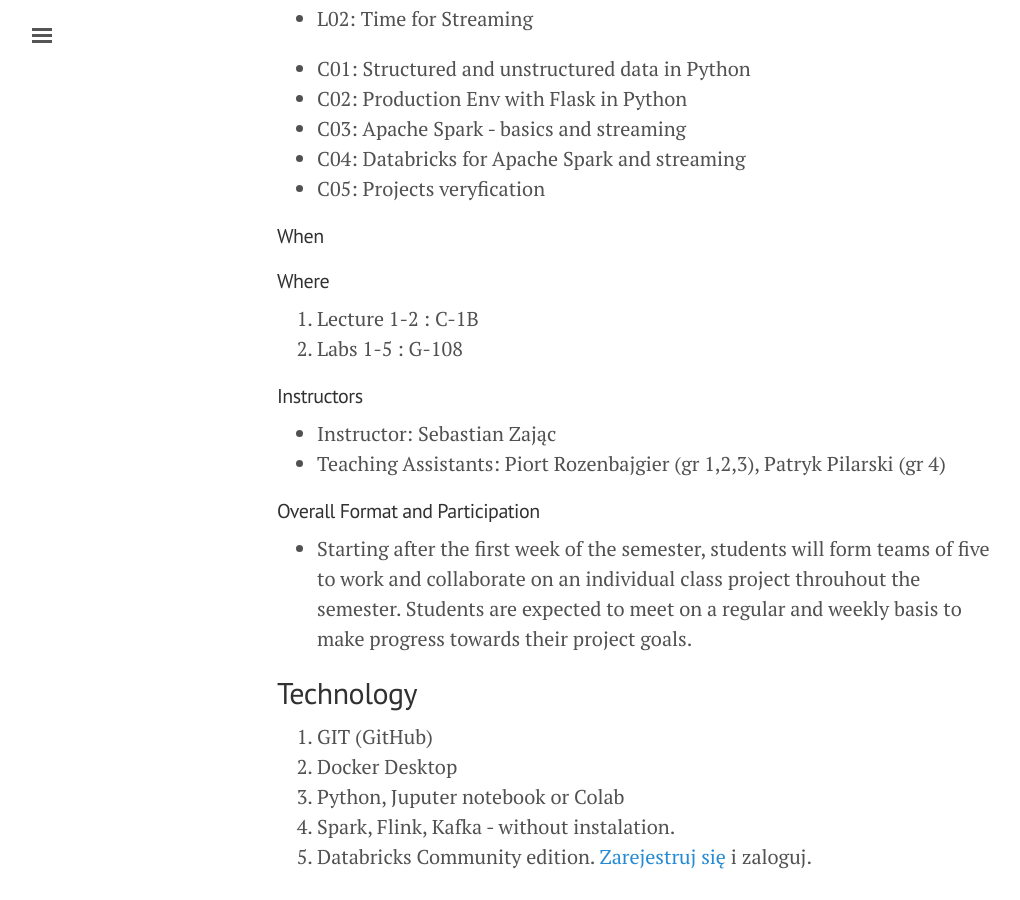
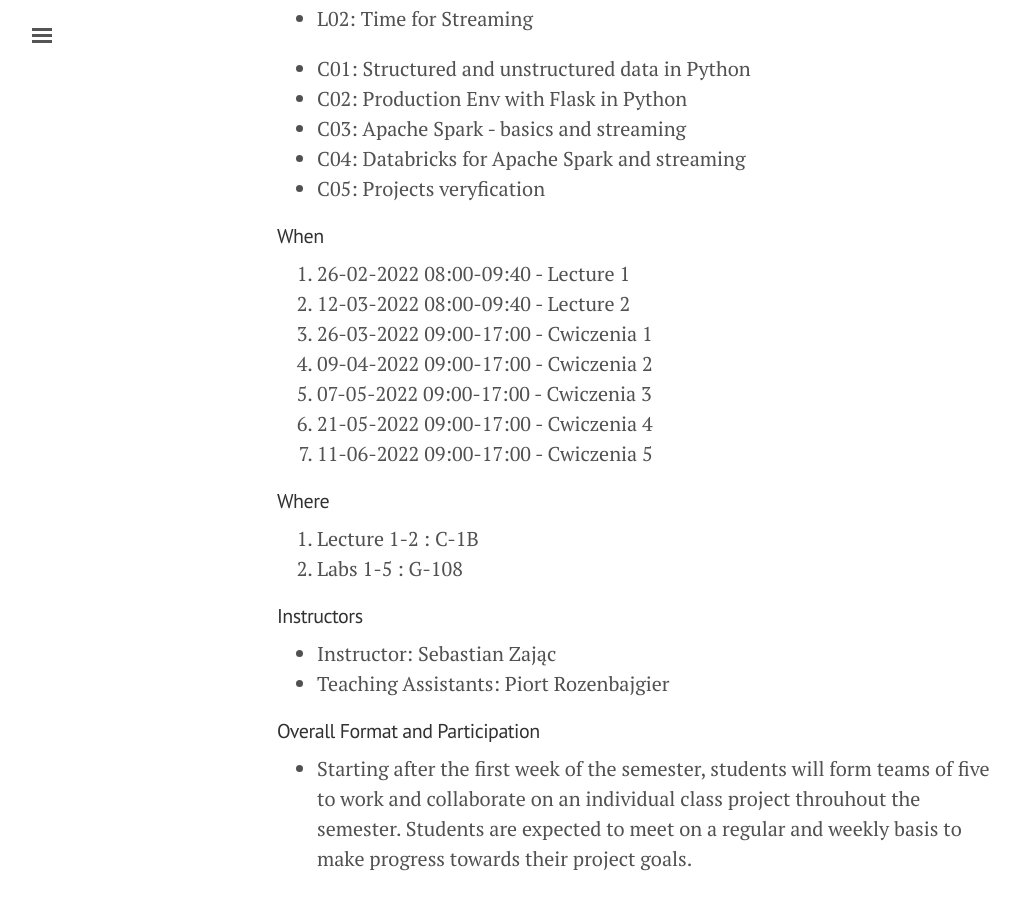
Before and after one commit to sebkaz-teaching/RTA_summer2022, a Jekyll site: the page built from _posts/2021-10-09-Intro.md, in a window 1280 px wide and 900 px high, scrolled down 592 px. Shown: the whole window, without its empty margins (3-1023 px from the left). Built offline with Jekyll 4.4.1, drawn with Linux system fonts in a browser that asks for light colours.

Commit message:
add init

```diff
--- a/_posts/2021-10-09-Intro.md
+++ b/_posts/2021-10-09-Intro.md
@@ -29,7 +29,13 @@ List of all the recommended (and more) [books](/RealTime/ksiazki)!
 
 #### When
 
-
+1. 26-02-2022 08:00-09:40 - Lecture 1
+2. 12-03-2022 08:00-09:40 - Lecture 2
+3. 26-03-2022 09:00-17:00 - Cwiczenia 1
+4. 09-04-2022 09:00-17:00 - Cwiczenia 2
+5. 07-05-2022 09:00-17:00 - Cwiczenia 3
+6. 21-05-2022 09:00-17:00 - Cwiczenia 4
+7. 11-06-2022 09:00-17:00 - Cwiczenia 5
 
 #### Where
 
@@ -39,7 +45,7 @@ List of all the recommended (and more) [books](/RealTime/ksiazki)!
 #### Instructors
 
 - Instructor: Sebastian Zając
-- Teaching Assistants: Piort Rozenbajgier (gr 1,2,3), Patryk Pilarski (gr 4)
+- Teaching Assistants: Piort Rozenbajgier
 
 #### Overall Format and Participation
 
```
Also changed, not shown: _posts/2022-02-21-Intro.md (+1 -1 lines), 1 other file.
